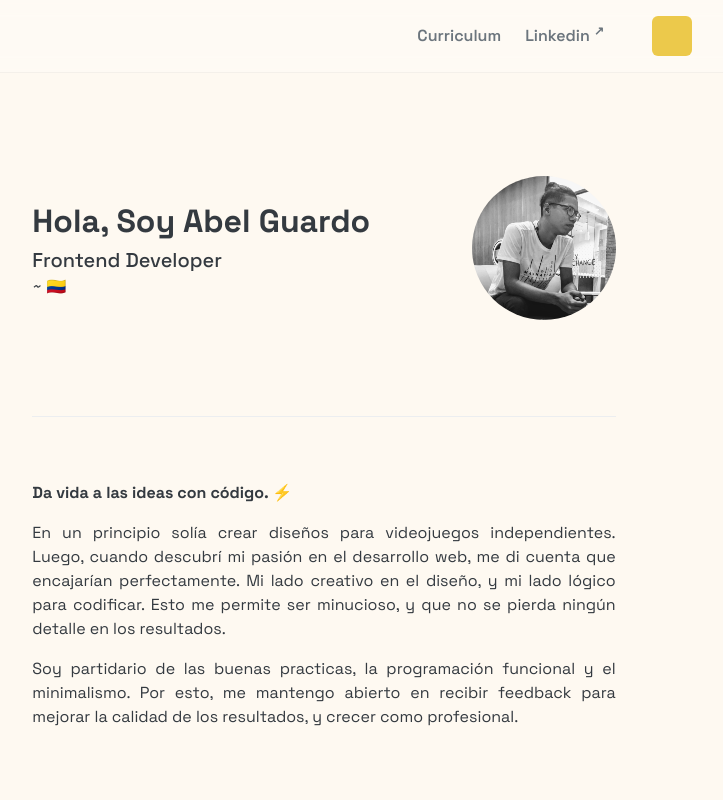
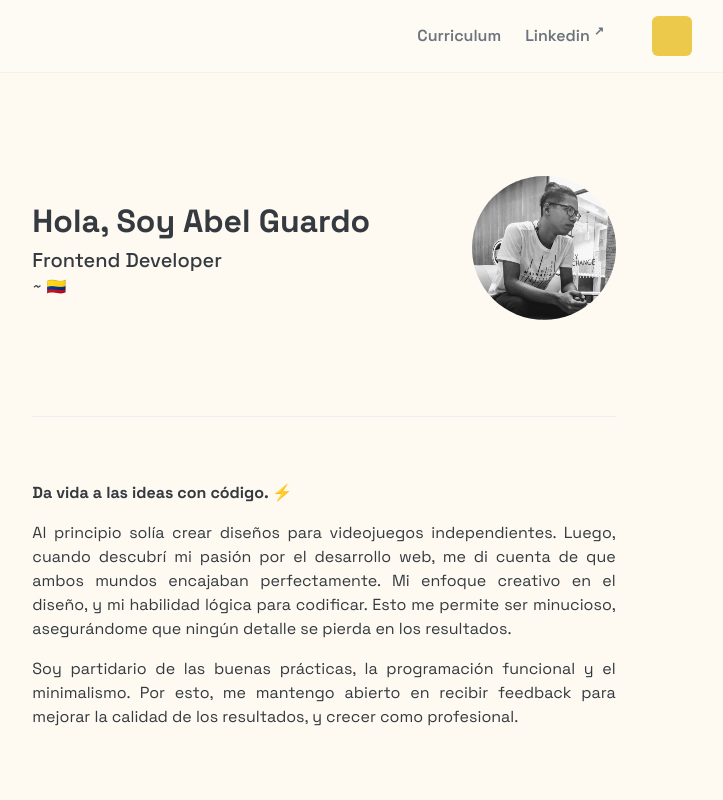
Before and after one commit to Eibeel/portfolio, a Next.js app: page / in a window 1280 px wide. Shown: the top 800 px of the page, without its empty margins (316-1039 px from the left). Built offline with nearby package versions, Linux system fonts and the light colour scheme; some icons are missing.

Commit message:
update informacion personal

```diff
--- a/pages/index.js
+++ b/pages/index.js
@@ -45,13 +45,13 @@ export default function Home() {
               Da vida a las ideas con código. ⚡
             </Text>
             <Text textAlign="justify" fontWeight={400}>
-              En un principio solía crear diseños para videojuegos independientes.
-              Luego, cuando descubrí mi pasión en el desarrollo web, me di cuenta que encajarían perfectamente.
-              Mi lado creativo en el diseño, y mi lado lógico para codificar.
-              Esto me permite ser minucioso, y que no se pierda ningún detalle en los resultados.
+              Al principio solía crear diseños para videojuegos independientes.
+              Luego, cuando descubrí mi pasión por el desarrollo web, me di cuenta de que ambos mundos encajaban perfectamente.
+              Mi enfoque creativo en el diseño, y mi habilidad lógica para codificar.
+              Esto me permite ser minucioso, asegurándome que ningún detalle se pierda en los resultados.
             </Text>
             <Text textAlign="justify" fontWeight={400} mt="1rem">
-              Soy partidario de las buenas practicas, la programación funcional y el minimalismo.
+              Soy partidario de las buenas prácticas, la programación funcional y el minimalismo.
               Por esto, me mantengo abierto en recibir feedback
               para mejorar la calidad de los resultados,
               y crecer como profesional.
@@ -111,14 +111,14 @@ export default function Home() {
               Me especializo en el desarrollo frontend, estas son algunas de las tecnologías que utilizo frecuentemente...
             </Text>
             <Grid columnBase={2} columnMd={3}>
-              <CardSkill labelColor="orange.700" bgColor="orange.200" label="HTML5" />
-              <CardSkill labelColor="yellow.800" bgColor="yellow.400" label="Javascript" />
+              <CardSkill labelColor="#fff" bgColor="#e85d04" label="HTML5" />
+              <CardSkill labelColor="#000" bgColor="#ffc300" label="Javascript" />
               <CardSkill labelColor="blue.800" bgColor="blue.100" label="React" />
               <CardSkill labelColor="purple.800" bgColor="purple.100" label="Redux" />
               <CardSkill labelColor="gray.100" bgColor="blue.600" label="Typescript" />
               <CardSkill labelColor="yellow.900" bgColor="yellow.400" label="Firebase" />
               <CardSkill labelColor="gray.800" bgColor="gray.300" label="Git - Github" />
-              <CardSkill labelColor="gray.900" bgColor="gray.200" label="Next.js" />
+              <CardSkill labelColor="#fff" bgColor="gray.700" label="Next.js" />
               <CardSkill labelColor="purple.800" bgColor="purple.200" label="Figma" />
             </Grid>
           </Box>
```
